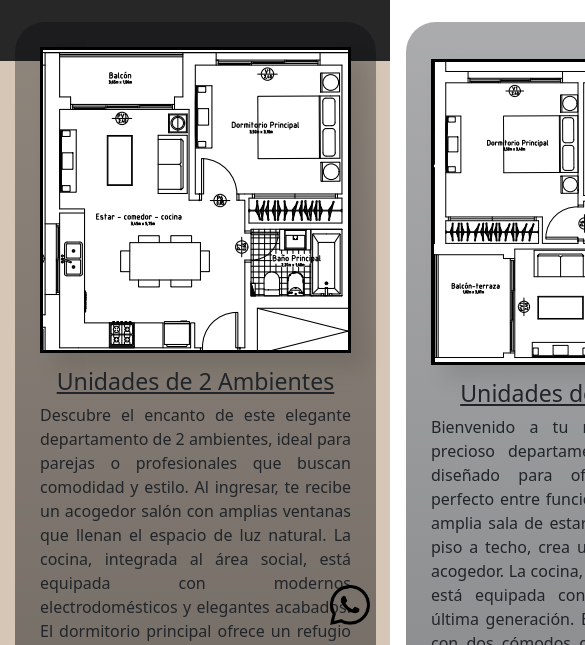
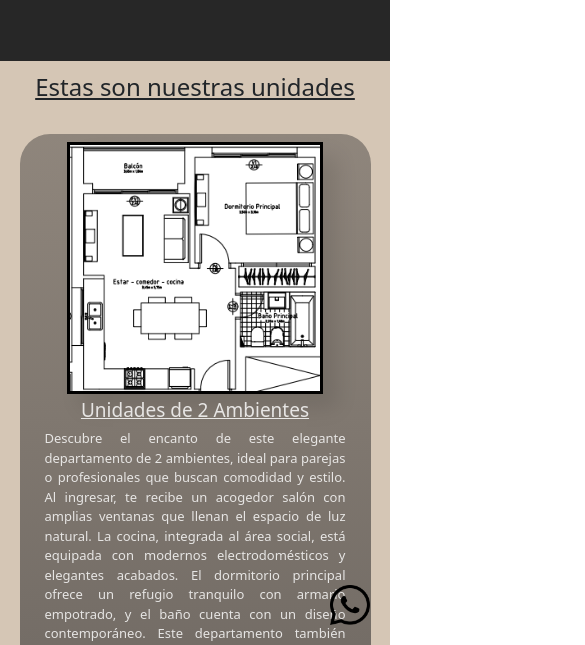
Before and after one commit to FacuDoxx09/PreEntrega1ARIAS, a plain HTML site: page pages/unidades.html in a window 390 px wide. Shown: the part 199-844 px from the top of the page, 585 px wide, since content can reach past the window. Drawn offline with nearby package versions, Linux system fonts and the light colour scheme; a web font is replaced by a local one.

Commit message:
css completo

```diff
--- a/css/style.css
+++ b/css/style.css
@@ -405,7 +405,7 @@ footer div img{
     margin-top: 10px;
 }
 .unidades-main section h1{
-    font-size: 30px;
+    font-size: 32px;
     text-align: center;
     text-decoration: underline;
 }
@@ -428,11 +428,15 @@ footer div img{
 }
 
 .unidades-imagenes div h3{
+    font-size: 25px;
     text-decoration: underline;
+    color: rgba(255, 255, 255, 0.815);
 }
 
 .unidades-imagenes div p{
+    width: 90%;
     text-align: justify;
+    color: rgba(255, 255, 255, 0.815);
 }
 
 .unidades-imagenes div img{
@@ -719,6 +723,18 @@ footer div img{
         width: 700px;
         height: 450px;
     }
+    .unidades-imagenes div{
+        width: 30%;
+    }
+    .unidades-imagenes div img{
+        width: 60%
+    };
+    .unidades-imagenes div h3{
+        font-size: 25px;
+    }
+    .unidades-imagenes div p{
+        font-size: 14px;
+    }
     .main-galeria{
         height: 1520px;
     }
@@ -808,6 +824,23 @@ footer div img{
         width: 525px;
         height: 337px;
     }
+    .unidades-main section h1{
+        font-size: 28px;
+    }
+    .unidades-imagenes div{
+        width: 400px;
+        height: 650px;
+    }
+    .unidades-imagenes div img{
+        width: 70%;
+        margin-bottom: 5px;
+    }
+    .unidades-imagenes div h3{
+        font-size: 20px;
+    }
+    .unidades-imagenes div p{
+        font-size: 13px;
+    }
 }
 
 @media screen and (max-width:1200px){
@@ -867,6 +900,12 @@ footer div img{
         padding: 5px;
         font-size: 15px;
     }
+    .unidades-imagenes div{
+        height: 650px;
+    }
+    .unidades-imagenes div img{
+        margin-bottom: 5px;
+    }
     .main-formulario{
         height: 800px;
     }
@@ -899,6 +938,27 @@ footer div img{
     }
     .galeria-fotos{
         width: 90%;
+    }
+    .unidades-main{
+        height: 2100px;
+    }
+    .unidades-imagenes{
+        display: flex;
+        flex-direction: column;
+        justify-content: center;
+        align-items: center;
+    }
+    .unidades-imagenes div{
+        width: 50%;
+    }
+    .unidades-imagenes div h3{
+        font-size: 22px;
+    }
+    .unidades-imagenes div img{
+        width: 60%;
+    }
+    .unidades-imagenes div p{
+        font-size: 14px;
     }
 }
 
@@ -1001,6 +1061,9 @@ footer div img{
         width: 350px;
         height: 220px;
     }
+    .unidades-imagenes div{
+        width: 60%;
+    }
 }
 
 @media screen and (max-width:640px) {
@@ -1028,6 +1091,9 @@ footer div img{
     }
     .proyecto-parrafo-2 div P{
         font-size: 13px;
+    }
+    .unidades-imagenes div{
+        width: 65%;
     }
 }
 
@@ -1102,6 +1168,9 @@ footer div img{
     }
     .formulario-redes{
         width: 50%;
+    }
+    .unidades-imagenes div{
+        width: 75%;
     }
 }
 
@@ -1182,6 +1251,18 @@ footer div img{
     .formulario-redes{
         width: 70%;
         height: 60px;
+    }
+    .unidades-main section h1{
+        font-size: 24px;
+    }
+    .unidades-imagenes div{
+        width: 80%;
+    }
+    .unidades-imagenes div h3{
+        font-size: 19px;
+    }
+    .unidades-imagenes div p{
+        font-size: 13px;
     }
 }
 
@@ -1274,4 +1355,13 @@ footer div img{
         width: 315px;
         height: 220px;
     }
+    .unidades-imagenes div{
+        width: 90%;
+    }
+    .unidades-imagenes div img{
+        width: 85%;
+    }
+    .unidades-imagenes div p{
+        width: 100%;
+    }
 }
--- a/pages/unidades.html
+++ b/pages/unidades.html
@@ -63,8 +63,7 @@
                 </p>
             </div>
             <div>
-                <img src="../img/4-ambientes-unidades.png"
-                    alt="Unidad de 4 ambientes con balcón-terraza, baño completo, baño en suite y vestidor">
+                <img src="../img/4-ambientes-unidades.png" alt="Unidad de 4 ambientes con balcón-terraza, baño completo, baño en suite y vestidor" class="imagen-cuatro-ambientes">
                 <h3>Unidades de 4 Ambientes</h3>
                 <P>
                     Disfruta de la amplitud y el confort en este espectacular departamento de 4 ambientes, ideal para familias o quienes buscan un hogar con espacio y versatilidad. Al entrar, serás recibido por una amplia sala de estar que se conecta con un comedor formal, ambos con grandes ventanales que proporcionan una luminosidad natural. La cocina independiente es un sueño para cualquier amante de la gastronomía, con modernos electrodomésticos. El departamento ofrece tres dormitorios generosos, incluyendo una suite principal con baño privado y dos dormitorios adicionales que comparten un segundo baño. Cada habitación cuenta con armarios empotrados para tu comodidad. Además, el departamento dispone de un elegante balcón con vistas panorámicas y un área de lavandería independiente.
```
